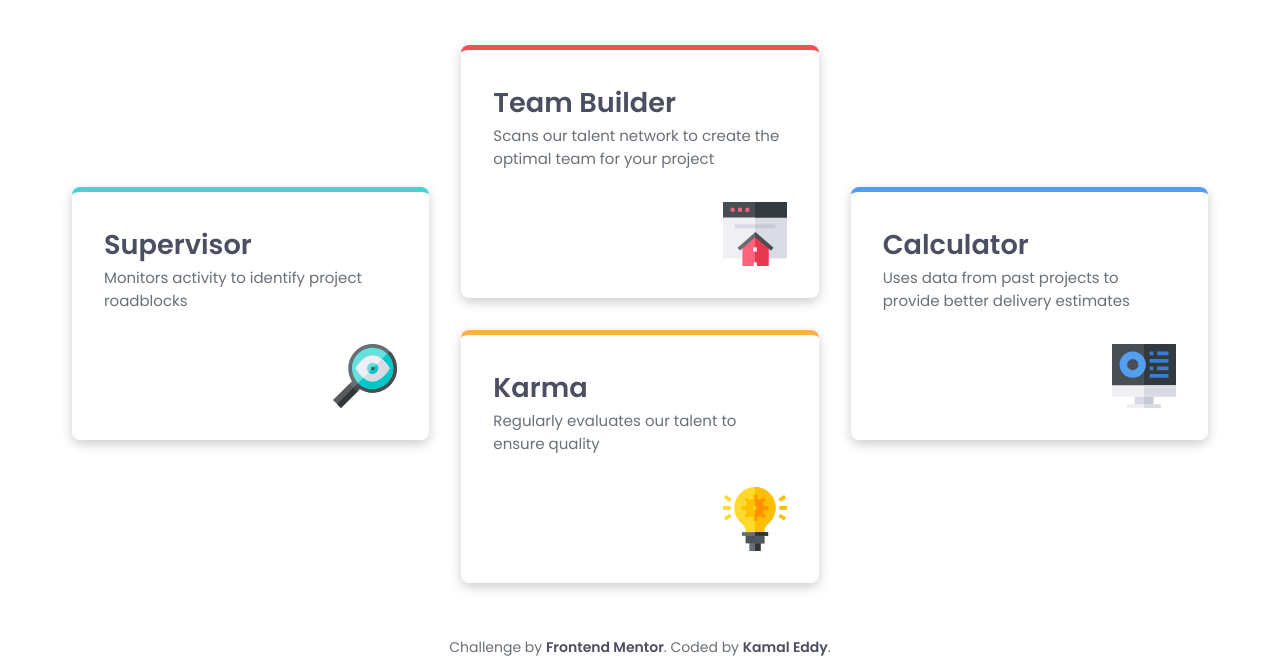
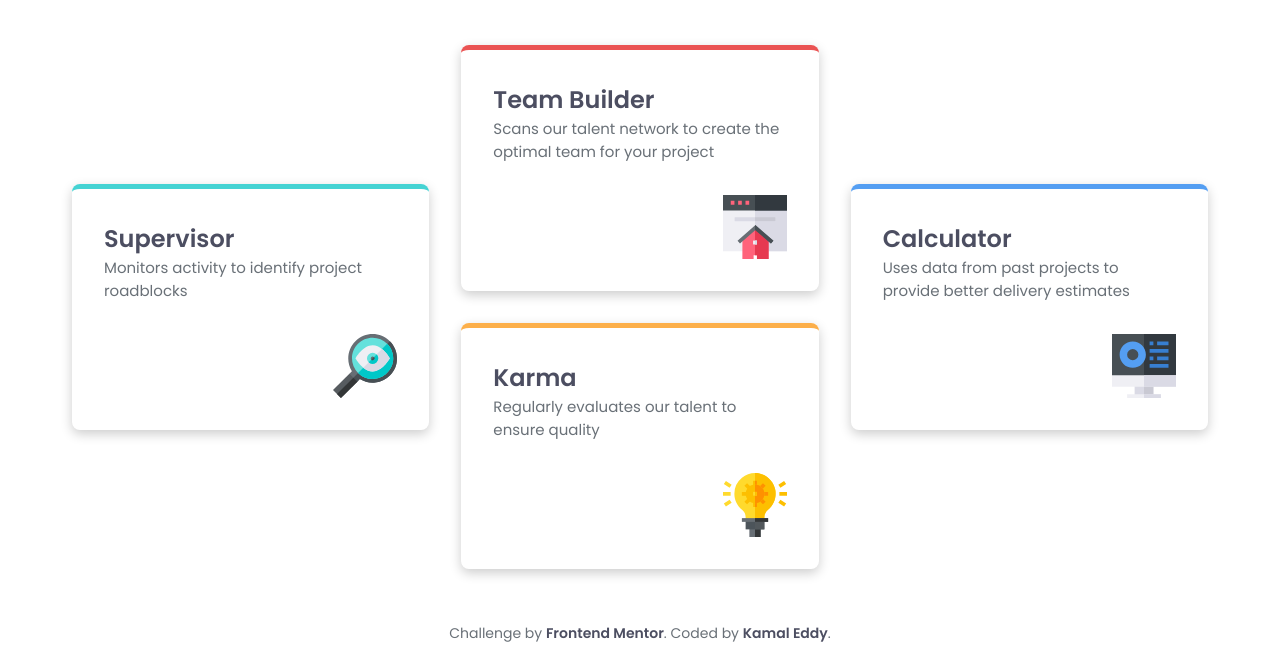
Before and after one commit to kamaleddy/Four-card-feature-section, a plain HTML site: page index.html in a window 1280 px wide. Shown: the part 218-876 px from the top of the page. Drawn offline with Linux system fonts and the light colour scheme.

Commit message:
Update style.css

```diff
--- a/style.css
+++ b/style.css
@@ -31,7 +31,7 @@ h1 {
 }
 
 h2 {
-  font-size: clamp(1.3rem, 3vw + 0.5rem, 1.7rem);
+  font-size: clamp(1.3rem, 3vw + 0.5rem, 1.5rem);
   font-weight: 600;
   color: var(--neutral-grey-500);
 }
@@ -70,7 +70,7 @@ p {
 
 .features {
   display: grid;
-  grid-template-columns: repeat(auto-fit, minmax(min-content, 1fr));
+  grid-template-columns: repeat(auto-fit, minmax(16em, 1fr));
   gap: 2rem;
 }
 
```
